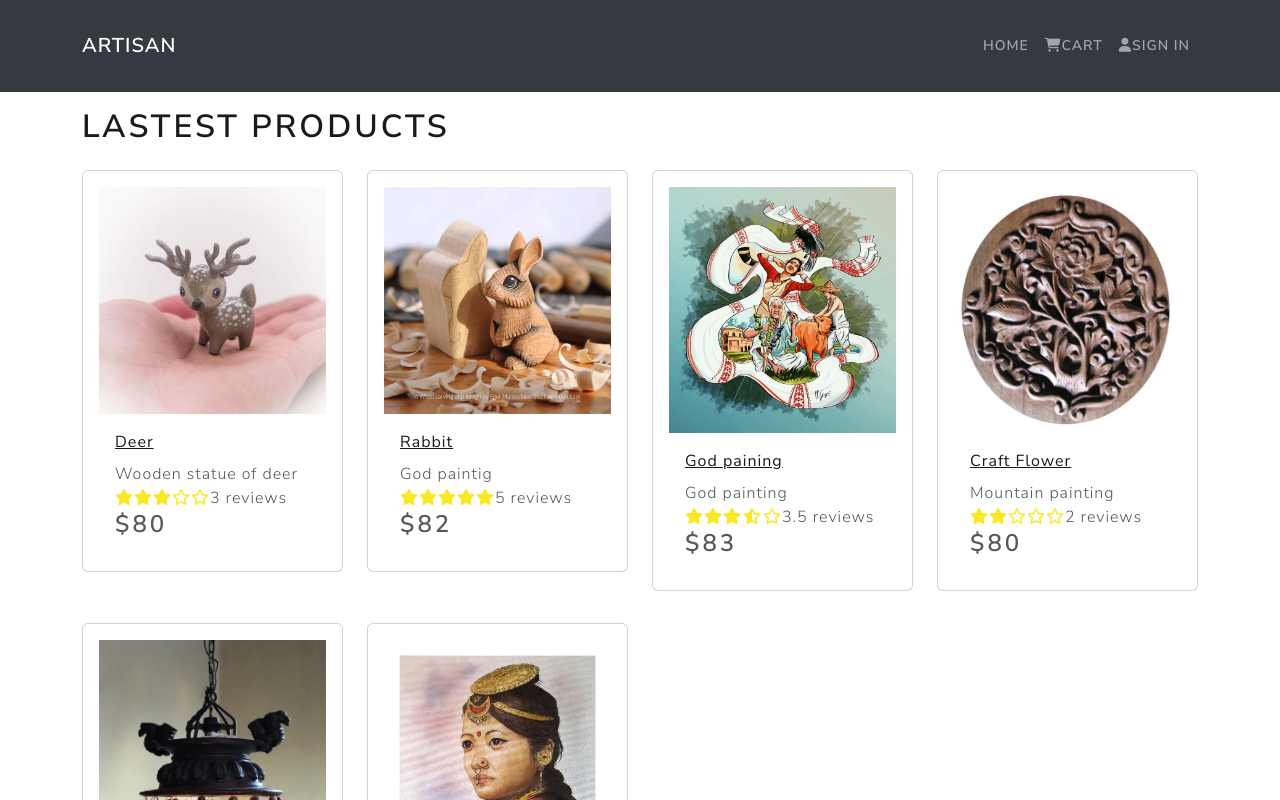
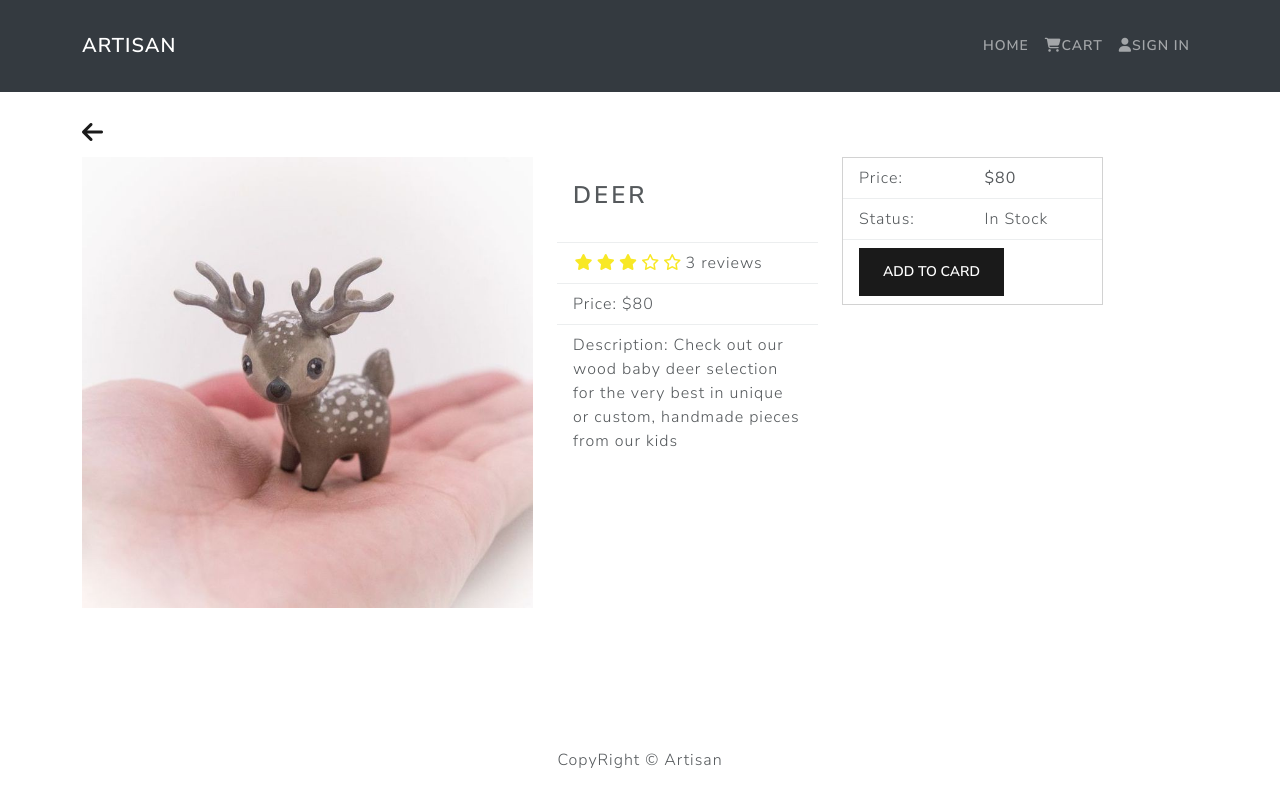
Before and after one commit to RiyaRanaChhetrii/ArtisanFYP, a React (Create React App) app in the folder frontend/: page /product/1 in a window 1280 px wide. Shown: the top 800 px of the page. Built offline with nearby package versions, Linux system fonts and the light colour scheme.

Commit message:
Added product pages

```diff
--- a/frontend/package.json
+++ b/frontend/package.json
@@ -9,6 +9,8 @@
     "react": "^18.2.0",
     "react-bootstrap": "^2.8.0",
     "react-dom": "^18.2.0",
+    "react-router-bootstrap": "^0.26.2",
+    "react-router-dom": "^6.16.0",
     "react-scripts": "5.0.1",
     "web-vitals": "^2.1.4"
   },
--- a/frontend/src/App.js
+++ b/frontend/src/App.js
@@ -1,21 +1,25 @@
 import React from 'react';
+import { BrowserRouter as Router, Routes, Route } from 'react-router-dom';
 import { Container } from 'react-bootstrap';
 import { Header } from './components/Header';
 import { Footer } from './components/Footer';
 import HomeScreen from './screens/HomeScreen';
+import ProductScreen from './screens/ProductScreen';
 
-
-const App = ()=> {
+const App = () => {
   return (
-    <>
-    <Header/>
-    <main className='py-3'>
-      <Container>
-        <HomeScreen/>
-      </Container>
-    </main>
-    <Footer/>
-    </>
+    <Router>
+      <Header />
+      <main className='py-3'>
+        <Container>
+          <Routes>
+            <Route path='/' element={<HomeScreen />} exact />
+            <Route path='/product/:id' element={<ProductScreen />} />
+          </Routes>
+        </Container>
+      </main>
+      <Footer />
+    </Router>
   );
 }
 
--- a/frontend/src/components/Header.js
+++ b/frontend/src/components/Header.js
@@ -1,4 +1,5 @@
 import React from 'react'
+import { LinkContainer } from 'react-router-bootstrap'
 import{Navbar, Nav, Container} from 'react-bootstrap'
 
 export const Header = () => {
@@ -6,11 +7,19 @@ export const Header = () => {
     <header>
       <Navbar bg="dark"  variant='dark' data-bs-theme="dark">
         <Container>
-          <Navbar.Brand href="/">Artisan</Navbar.Brand>
+          <LinkContainer to='/'>
+          <Navbar.Brand>Artisan</Navbar.Brand>
+          </LinkContainer>
           <Nav className="ml-auto">
-            <Nav.Link href=".home">Home</Nav.Link>
-            <Nav.Link href="/cart"><i className='fas fa-shopping-cart'></i>Cart</Nav.Link>
-            <Nav.Link href="/login"><i className='fas fa-user'></i>Sign In</Nav.Link>
+          <LinkContainer to='/'>
+          <Nav.Link>Home</Nav.Link>
+          </LinkContainer>
+            <LinkContainer to='/cart'>
+            <Nav.Link><i className='fas fa-shopping-cart'></i>Cart</Nav.Link>
+            </LinkContainer>
+            <LinkContainer to='/login'>
+            <Nav.Link><i className='fas fa-user'></i>Sign In</Nav.Link>
+            </LinkContainer>
           </Nav>
         </Container>
       </Navbar>
--- a/frontend/src/components/Product.js
+++ b/frontend/src/components/Product.js
@@ -1,32 +1,34 @@
-import React from 'react'
-import { Card } from 'react-bootstrap'
-import Rating from './Rating'
+import React from 'react';
+import { Card } from 'react-bootstrap';
+import { Link } from 'react-router-dom'; // Import Link from 'react-router-dom'
+import Rating from './Rating';
 
-const Product = ({product}) => {
+const Product = ({ product }) => {
   return (
-    <Card className='my-3 p-3 rounded' >
-        <a href={`/product/${product._id}`}>
-        <Card.Img src={product.image} variant='top'/>
-        </a>
+    <Card className='my-3 p-3 rounded'>
+      <Link to={`/product/${product._id}`}> {/* Use Link component for navigation */}
+        <Card.Img src={product.image} variant='top' />
+      </Link>
 
-        <Card.Body>
-        <a href={`/product/${product._id}`}>
-        <Card.Title as='div'><strong>{product.name} </strong><br/>
-        </Card.Title>
-        </a>
-        {product.describe}
+      <Card.Body>
+        <Link to={`/product/${product._id}`}>
+          <Card.Title as='div'>
+            <strong>{product.name}</strong>
+          </Card.Title>
+        </Link>
+
+        <Card.Text as='div'>
+          {product.describe}
+        </Card.Text>
 
         <Card.Text as='div'>
           <Rating value={product.rating} text={`${product.numReviews} reviews`} />
-
         </Card.Text>
 
-        <Card.Text as='h3'>${product.price}
-
-        </Card.Text>
-        </Card.Body>
+        <Card.Text as='h3'>${product.price}</Card.Text>
+      </Card.Body>
     </Card>
-  )
+  );
 }
 
-export default Product
+export default Product;
--- a/frontend/src/components/Rating.js
+++ b/frontend/src/components/Rating.js
@@ -1,4 +1,7 @@
 import React from "react"
+import PropTypes from 'prop-types'
+
+
 
 const Rating = ({ value, text, color }) => {
   return (
@@ -67,4 +70,11 @@ Rating.defaultProps = {
     color: '#f8e825',
 }
 
+Rating.prototype = {
+  value: PropTypes.number.isRequired,
+  text: PropTypes.string.isRequired,
+  color: PropTypes.string,
+
+}
+
 export default Rating;
--- a/frontend/src/index.css
+++ b/frontend/src/index.css
@@ -6,11 +6,20 @@ body {
   -webkit-font-smoothing: antialiased;
   -moz-osx-font-smoothing: grayscale;
 }
-main{
-  min-height: 80vh;
-}
 
 code {
   font-family: source-code-pro, Menlo, Monaco, Consolas, 'Courier New',
     monospace;
 }
+
+main{
+  min-height: 80vh;
+}
+
+h3{
+  padding: 1rem 0;
+}
+
+.rating span{
+  margin: 0.1rem;
+}
--- a/frontend/src/products.js
+++ b/frontend/src/products.js
@@ -4,7 +4,7 @@ const products = [
         name: 'Deer',
         image: '/images/deer.jpg',
         describe:
-        'Wooden statue of deer',
+        'Check out our wood baby deer selection for the very best in unique or custom, handmade pieces from our kids',
         category: 'Woodcarvig',
         price: 80,
         countInStock: 2,
@@ -16,7 +16,7 @@ const products = [
         name: 'Rabbit',
         image: '/images/rabbit.jpg',
         describe:
-        'God paintig',
+        'Handmade wooden baby Rabbit. ',
         category: 'painting',
         price: 82,
         countInStock: 3,
@@ -40,7 +40,7 @@ const products = [
         name: 'Craft Flower',
         image: '/images/craftFlower.jpg',
         describe:
-        'Mountain painting',
+        'Beautiful handicraft flower design',
         category: 'painting',
         price: 80,
         countInStock: 2,
@@ -69,6 +69,28 @@ const products = [
         countInStock: 2,
         rating: 4.5,
         numReviews: 4.5,
+    },
+    {
+        _id: '7',
+        name: 'Mountain painting',
+        image: '/images/god.jpg',
+        describe: 'Mountain painting',
+        category: 'painting',
+        price: 80,
+        countInStock: 2,
+        rating: 4.5,
+        numReviews: 4,
+    },
+    {
+        _id: '8',
+        name: 'Mountain painting',
+        image: '/images/god.jpg',
+        describe: 'Mountain painting',
+        category: 'painting',
+        price: 80,
+        countInStock: 2,
+        rating: 4.5,
+        numReviews: 4,
     }
 ]
 
--- a/frontend/src/screens/HomeScreen.js
+++ b/frontend/src/screens/HomeScreen.js
@@ -9,7 +9,7 @@ const HomeScreen = () => {
     <h1>Lastest Products</h1>
     <Row>
         {products.map((product) => (
-            <Col sm={12} md={6} lg={4} xl={3}>
+            <Col key={product._id} sm={12} md={6} lg={4} xl={3}>
                 <Product product ={product} />
             </Col>
         ))}
--- /dev/null
+++ b/frontend/src/screens/ProductScreen.js
@@ -0,0 +1,68 @@
+import React from 'react';
+import { Link, useParams } from 'react-router-dom';
+import { Row, Col, Image, ListGroup, Card, Button, ListGroupItem } from 'react-bootstrap';
+import Rating from '../components/Rating';
+import products from '../products';
+
+const ProductScreen = () => {
+  const { id } = useParams(); // Use useParams to access route parameters
+
+  const product = products.find((p) => p._id === id);
+
+  return (
+    <>
+      <Link to='/'><i class="fa-solid fa-arrow-left fa-xl py-4"></i>
+      </Link>
+      <Row>
+        <Col md={5}>
+            <Image src={product.image} alt={product.name} fluid/>
+        </Col>
+        <Col md={3}>
+            <ListGroup variant='flush'>
+                <ListGroup.Item>
+                    <h3>{product.name}</h3>
+                </ListGroup.Item>
+                <ListGroup.Item>
+                    <Rating value={product.rating} text={`${product.numReviews} reviews`} />
+                </ListGroup.Item>
+                <ListGroup.Item>
+                    Price: ${product.price}
+                </ListGroup.Item>
+                <ListGroup.Item>
+                    Description: {product.describe}
+                </ListGroup.Item>
+            </ListGroup>
+        </Col>
+        <Col md={3}>
+            <Card>
+                <ListGroup variant='flush'>
+                    <ListGroup.Item>
+                        <Row>
+                            <Col>Price:</Col>
+                            <Col>
+                            <strong>${product.price}</strong>
+                            </Col>
+                        </Row>
+                    </ListGroup.Item>
+                    <ListGroup.Item>
+                        <Row>
+                            <Col>Status:</Col>
+                            <Col>
+                            {product.countInStock > 0 ? 'In Stock' : 'Out of Stock'}
+                            </Col>
+                        </Row>
+                    </ListGroup.Item>
+                    <ListGroup.Item>
+                        <Button className='btn-block ' type='button' disabled={product.countInStock === 0}>
+                            Add To Card
+                        </Button>
+                    </ListGroup.Item>
+                </ListGroup>
+            </Card>
+        </Col>
+      </Row>
+    </>
+  );
+};
+
+export default ProductScreen;
```
Also changed, not shown: 1 other file (tests, documents, lock files or other folders).
